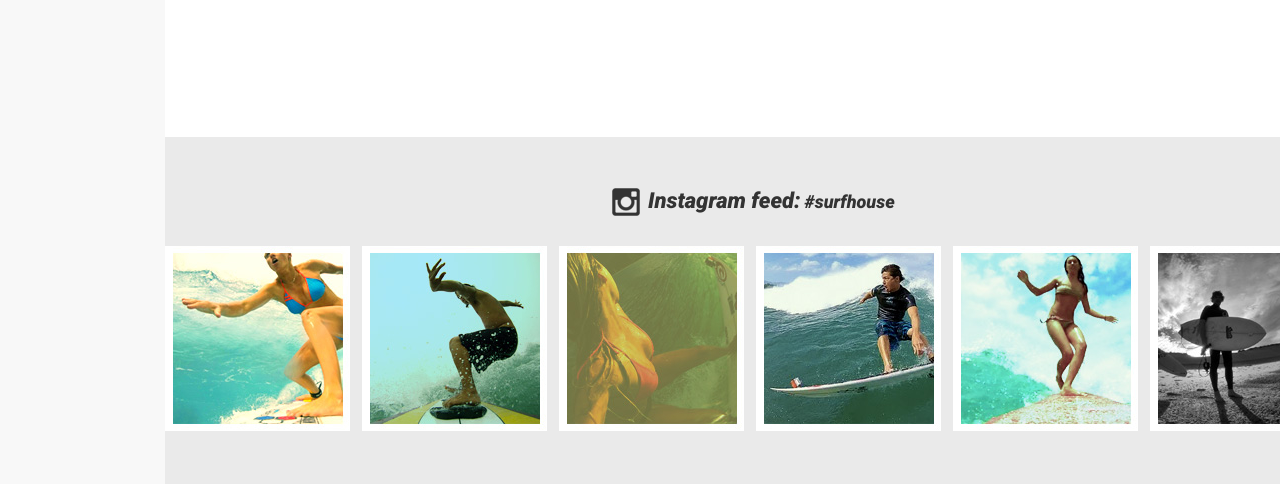
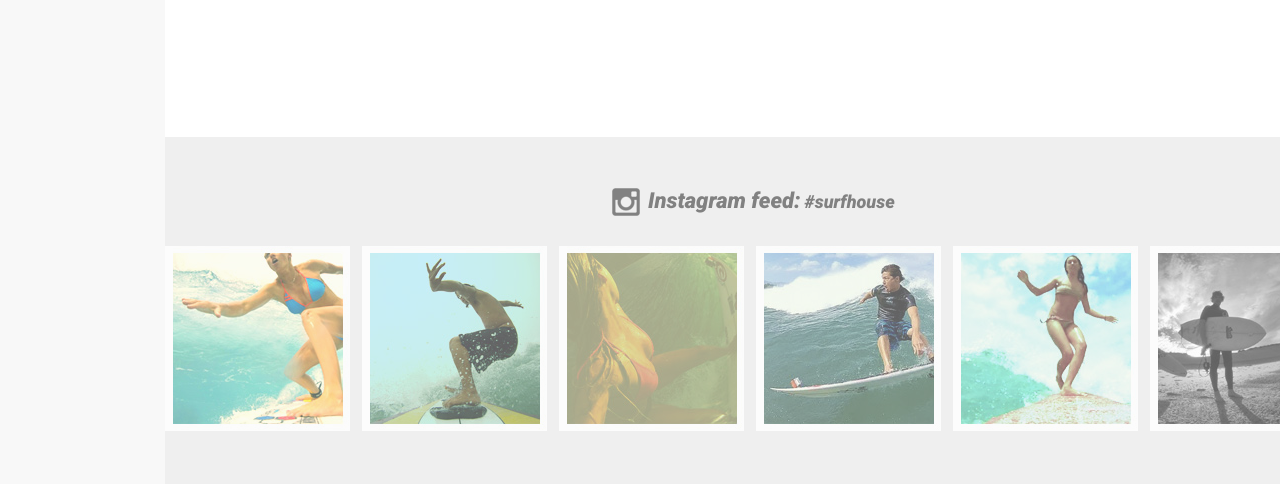
Before and after one commit to meficulos/meficulos.github.io, a plain HTML site: page index.html in a window 1280 px wide. Shown: the part 2280-2764 px from the top of the page. Drawn offline with Linux system fonts and the light colour scheme.

Commit message:
opacity .instagram

```diff
--- a/css/style.css
+++ b/css/style.css
@@ -411,6 +411,10 @@ body,main {background-color: #f8f8f8;}
 	height: 350px;
  }
 
+.instagram {
+	opacity: 0.6;
+}
+
 	.instagram a {text-decoration: none;}
 
 .instagram-icon {
```
